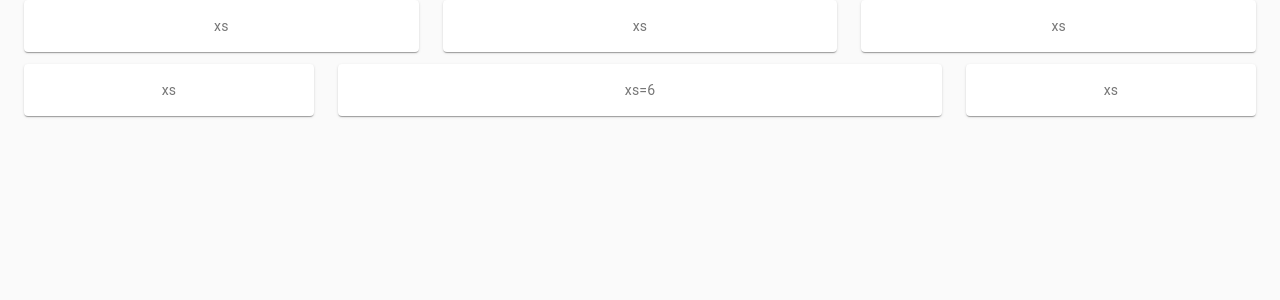
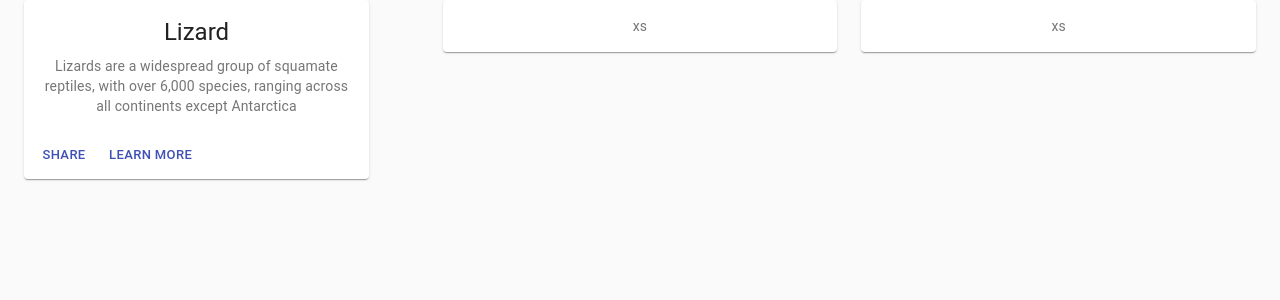
Before and after one commit to Hieu-mai-2000/learn-redux-saga, a React (Create React App) app: page / in a window 1280 px wide. Shown: the top 300 px of the page. Built offline with nearby package versions, Linux system fonts and the light colour scheme.

Commit message:
commit branch dex

```diff
--- /dev/null
+++ b/src/common/cards/cardNImage/index.js
@@ -0,0 +1,45 @@
+import React from "react";
+import { makeStyles } from "@material-ui/core/styles";
+import Card from "@material-ui/core/Card";
+import CardActionArea from "@material-ui/core/CardActionArea";
+import CardActions from "@material-ui/core/CardActions";
+import CardContent from "@material-ui/core/CardContent";
+import Button from "@material-ui/core/Button";
+import Typography from "@material-ui/core/Typography";
+
+const useStyles = makeStyles({
+  root: {
+    maxWidth: 345,
+  },
+  media: {
+    height: 140,
+  },
+});
+
+export default function CardNImage() {
+  const classes = useStyles();
+
+  return (
+    <Card className={classes.root}>
+      <CardActionArea>
+        <CardContent>
+          <Typography gutterBottom variant="h5" component="h2">
+            Lizard
+          </Typography>
+          <Typography variant="body2" color="textSecondary" component="p">
+            Lizards are a widespread group of squamate reptiles, with over 6,000
+            species, ranging across all continents except Antarctica
+          </Typography>
+        </CardContent>
+      </CardActionArea>
+      <CardActions>
+        <Button size="small" color="primary">
+          Share
+        </Button>
+        <Button size="small" color="primary">
+          Learn More
+        </Button>
+      </CardActions>
+    </Card>
+  );
+}
--- a/src/pages/admin/index.js
+++ b/src/pages/admin/index.js
@@ -3,8 +3,8 @@
 import Paper from "@material-ui/core/Paper";
 import Grid from "@material-ui/core/Grid";
 import CssBaseline from "@material-ui/core/CssBaseline";
-import Typography from "@material-ui/core/Typography";
 import Container from "@material-ui/core/Container";
+import CardNImage from "../../common/cards/cardNImage";
 
 const useStyles = makeStyles((theme) => ({
   root: {
@@ -27,21 +27,10 @@
         <div className={classes.root}>
           <Grid container spacing={3}>
             <Grid item xs>
-              <Paper className={classes.paper}>xs</Paper>
+              <CardNImage />
             </Grid>
             <Grid item xs>
               <Paper className={classes.paper}>xs</Paper>
-            </Grid>
-            <Grid item xs>
-              <Paper className={classes.paper}>xs</Paper>
-            </Grid>
-          </Grid>
-          <Grid container spacing={3}>
-            <Grid item xs>
-              <Paper className={classes.paper}>xs</Paper>
-            </Grid>
-            <Grid item xs={6}>
-              <Paper className={classes.paper}>xs=6</Paper>
             </Grid>
             <Grid item xs>
               <Paper className={classes.paper}>xs</Paper>
```
